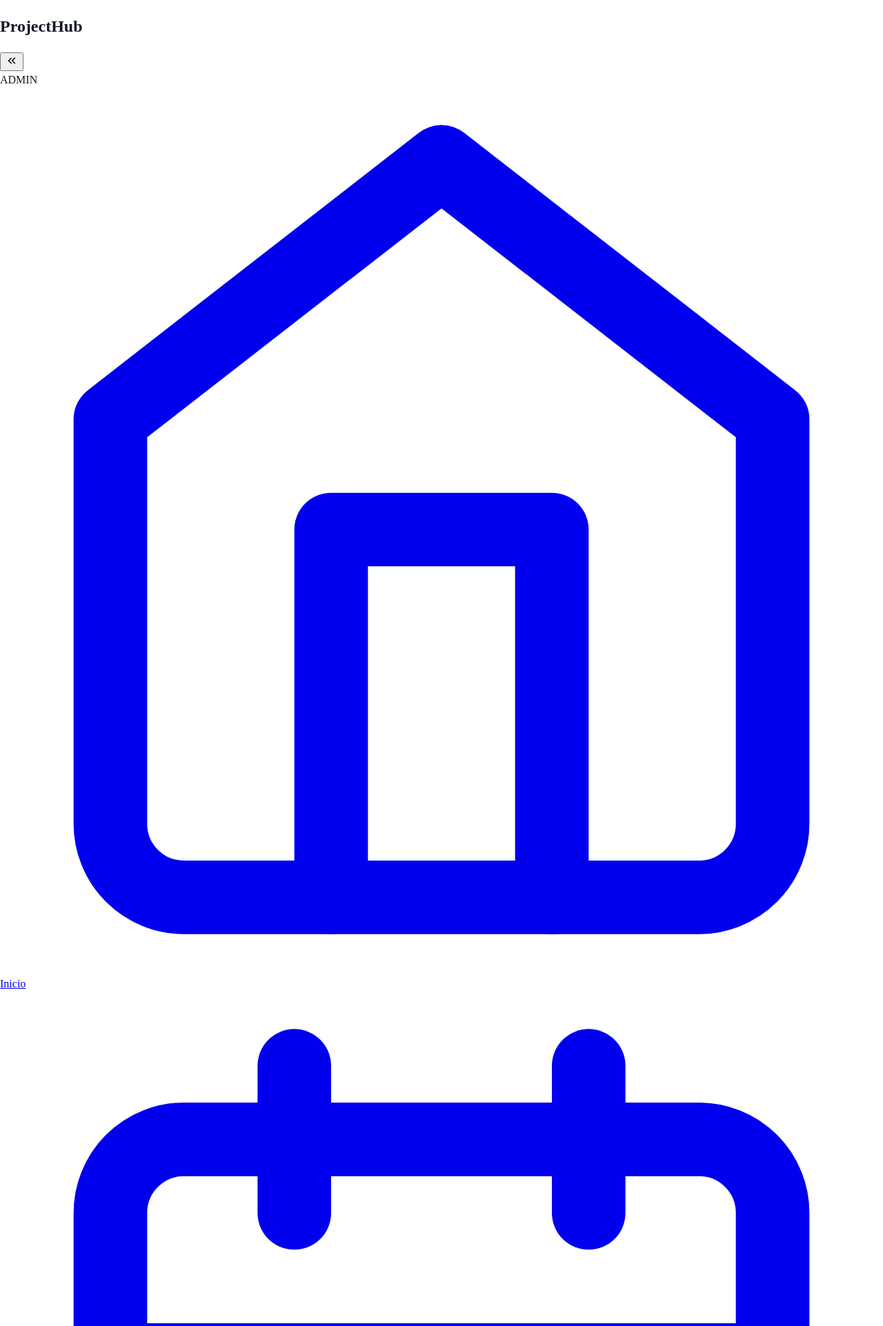
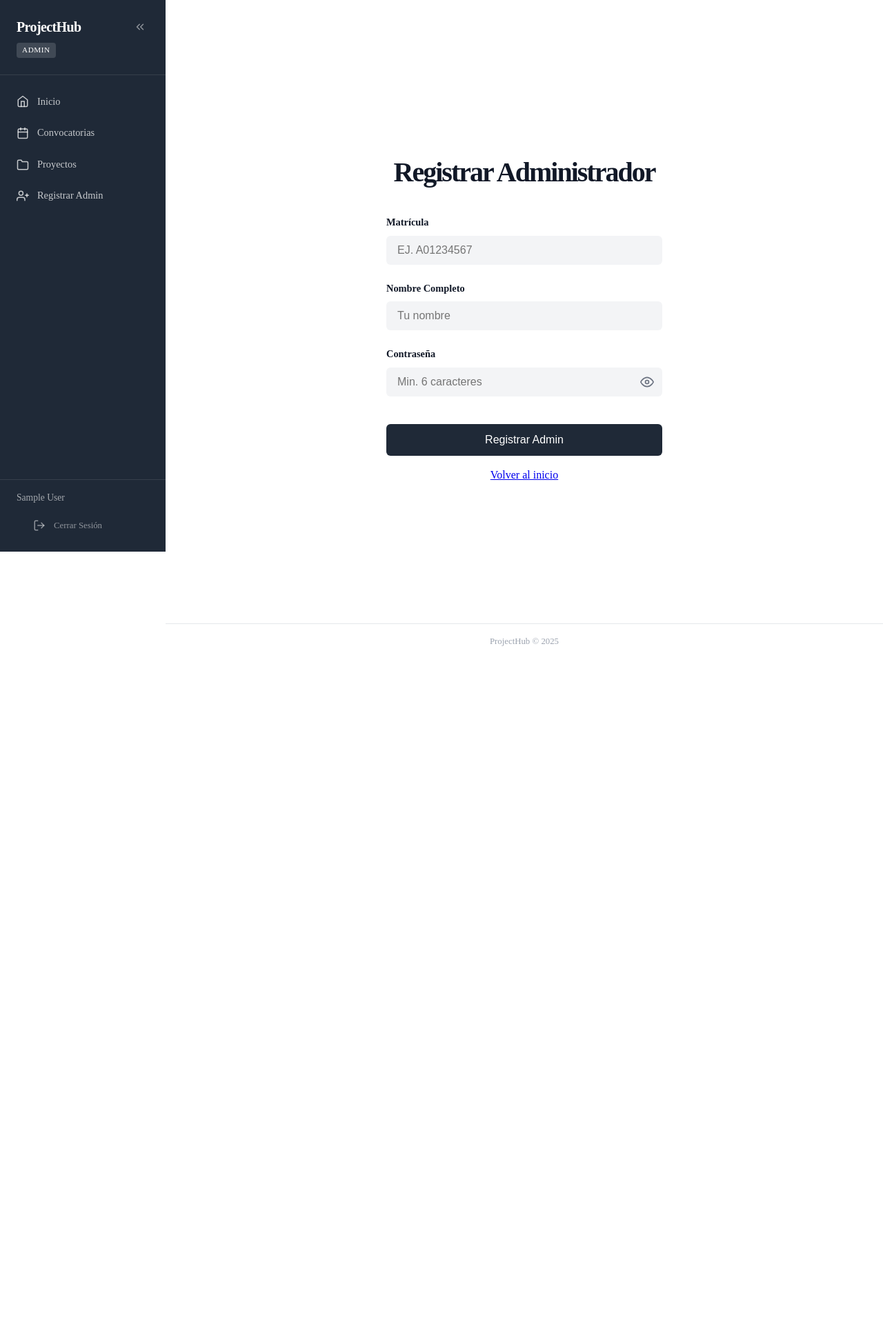
Before and after one commit to Angel-crypt/project-hub, a Flask app: page /auth/register-admin in a window 1280 px wide. Shown: the top 1923 px of the page at 69% size. After the commit the page ends 937 px from the top, so only its background shows below. Run offline with Flask 3, Linux system fonts and the light colour scheme; the visitor is signed in with stand-in values (Sample User, id 1).

Commit message:
feat: implement responsive sidebar layout with toggle functionality

```diff
--- a/static/css/styles.css
+++ b/static/css/styles.css
@@ -5,6 +5,8 @@
     --accent-primary: #1f2937;
     --accent-secondary: #e5e7eb;
     --input-bg: #f3f4f6;
+    --sidebar-width: 240px;
+    --sidebar-collapsed-width: 60px;
 }
 
 /* Global Styles */
@@ -16,7 +18,216 @@ body {
     line-height: 1.5;
 }
 
-/* Login Page Specifics */
+/* ========== App Layout (authenticated) ========== */
+.app-layout {
+    display: flex;
+    min-height: 100vh;
+}
+
+/* Sidebar */
+.sidebar {
+    width: var(--sidebar-width);
+    background-color: var(--accent-primary);
+    color: #ffffff;
+    display: flex;
+    flex-direction: column;
+    position: fixed;
+    top: 0;
+    left: 0;
+    height: 100vh;
+    transition: width 0.25s ease;
+    overflow: hidden;
+}
+
+.sidebar-header {
+    padding: 1.5rem;
+    border-bottom: 1px solid rgba(255, 255, 255, 0.1);
+}
+
+.sidebar-header-top {
+    display: flex;
+    align-items: center;
+    justify-content: space-between;
+}
+
+.sidebar-title {
+    margin: 0;
+    font-size: 1.25rem;
+    font-weight: 700;
+    letter-spacing: -0.03em;
+    white-space: nowrap;
+}
+
+.sidebar-toggle {
+    background: none;
+    border: none;
+    color: rgba(255, 255, 255, 0.5);
+    cursor: pointer;
+    padding: 0.25rem;
+    display: flex;
+    align-items: center;
+    justify-content: center;
+    border-radius: 4px;
+    transition: all 0.2s;
+    flex-shrink: 0;
+}
+
+.sidebar-toggle:hover {
+    color: #ffffff;
+    background-color: rgba(255, 255, 255, 0.1);
+}
+
+.sidebar-toggle svg {
+    transition: transform 0.25s ease;
+}
+
+.sidebar-role {
+    font-size: 0.7rem;
+    background-color: rgba(255, 255, 255, 0.15);
+    padding: 0.15rem 0.5rem;
+    border-radius: 4px;
+    display: inline-block;
+    margin-top: 0.5rem;
+    letter-spacing: 0.05em;
+    white-space: nowrap;
+}
+
+.sidebar-nav {
+    flex: 1;
+    display: flex;
+    flex-direction: column;
+    padding: 1rem 0;
+}
+
+.sidebar-icon {
+    width: 18px;
+    height: 18px;
+    flex-shrink: 0;
+}
+
+.sidebar-link {
+    display: flex;
+    align-items: center;
+    gap: 0.75rem;
+    padding: 0.75rem 1.5rem;
+    color: rgba(255, 255, 255, 0.75);
+    text-decoration: none;
+    font-size: 0.9rem;
+    transition: all 0.2s;
+    white-space: nowrap;
+}
+
+.sidebar-link:hover {
+    color: #ffffff;
+    background-color: rgba(255, 255, 255, 0.1);
+}
+
+.sidebar-label {
+    transition: opacity 0.2s ease;
+}
+
+.sidebar-bottom {
+    padding: 1rem 1.5rem;
+    border-top: 1px solid rgba(255, 255, 255, 0.1);
+}
+
+.sidebar-user {
+    display: block;
+    font-size: 0.85rem;
+    color: rgba(255, 255, 255, 0.6);
+    margin-bottom: 0.5rem;
+    white-space: nowrap;
+    overflow: hidden;
+    text-overflow: ellipsis;
+    transition: opacity 0.2s ease;
+}
+
+.sidebar-logout {
+    color: rgba(255, 255, 255, 0.5) !important;
+    font-size: 0.8rem;
+}
+
+.sidebar-logout:hover {
+    color: #f87171 !important;
+    background-color: transparent !important;
+}
+
+/* Sidebar Collapsed */
+body.sidebar-collapsed .sidebar {
+    width: var(--sidebar-collapsed-width);
+}
+
+body.sidebar-collapsed .sidebar-title,
+body.sidebar-collapsed .sidebar-role,
+body.sidebar-collapsed .sidebar-label,
+body.sidebar-collapsed .sidebar-user {
+    display: none;
+}
+
+body.sidebar-collapsed .sidebar-toggle svg {
+    transform: rotate(180deg);
+}
+
+body.sidebar-collapsed .sidebar-link {
+    justify-content: center;
+    padding: 0.75rem 0;
+    gap: 0;
+}
+
+body.sidebar-collapsed .sidebar-header {
+    padding: 1rem 0;
+}
+
+body.sidebar-collapsed .sidebar-header-top {
+    justify-content: center;
+}
+
+body.sidebar-collapsed .sidebar-bottom {
+    padding: 0.75rem 0;
+    text-align: center;
+}
+
+body.sidebar-collapsed .main-content {
+    margin-left: var(--sidebar-collapsed-width);
+}
+
+body.sidebar-collapsed .app-footer--auth {
+    margin-left: var(--sidebar-collapsed-width);
+}
+
+/* Main Content */
+.main-content {
+    flex: 1;
+    margin-left: var(--sidebar-width);
+    padding: 2rem;
+}
+
+.page-header h1 {
+    font-size: 1.75rem;
+    font-weight: 700;
+    letter-spacing: -0.03em;
+    margin: 0 0 1.5rem 0;
+}
+
+/* Footer */
+.app-footer {
+    padding: 1rem 2rem;
+    border-top: 1px solid var(--accent-secondary);
+    text-align: center;
+    transition: margin-left 0.25s ease;
+}
+
+.app-footer--auth {
+    margin-left: var(--sidebar-width);
+}
+
+.app-footer p {
+    margin: 0;
+    font-size: 0.8rem;
+    color: #9ca3af;
+}
+
+/* ========== Public Layout (login/register) ========== */
 .login-page {
     display: flex;
     justify-content: center;
@@ -44,11 +255,9 @@ body {
     padding: 0.75rem 1.5rem;
     border-radius: 8px;
     text-decoration: none;
-    font-family: var(--font-mono);
     font-weight: 600;
     font-size: 0.9rem;
     border: 1px solid #d1d5db;
-    /* Subtle border */
     transition: all 0.2s;
     cursor: pointer;
 }
@@ -61,7 +270,6 @@ body {
 
 .auth-tab.inactive {
     background-color: transparent;
-    /* Or light color */
     color: var(--text-color);
     border-color: #9ca3af;
 }
@@ -69,7 +277,6 @@ body {
 .auth-tab.inactive:hover {
     background-color: rgba(0, 0, 0, 0.05);
 }
-
 
 .login-header {
     margin-bottom: 2rem;
@@ -82,10 +289,10 @@ body {
     letter-spacing: -0.05em;
 }
 
+/* Forms */
 .form-group {
     margin-bottom: 1.5rem;
     text-align: left;
-    /* Inputs aligned left, but container centered? */
     max-width: 400px;
     margin-left: auto;
     margin-right: auto;
@@ -106,8 +313,6 @@ body {
     background-color: var(--input-bg);
     border-radius: 6px;
     font-size: 1rem;
-    font-family: var(--font-sans);
-    /* Inputs usually sans for readability? Or mono? formatting guide said mono headers.. let's keep sans for input text */
     transition: box-shadow 0.2s;
     box-sizing: border-box;
     color: #374151;
@@ -127,7 +332,6 @@ body {
     border: none;
     border-radius: 6px;
     font-size: 1rem;
-    font-family: var(--font-mono);
     cursor: pointer;
     transition: opacity 0.2s;
     margin-top: 1rem;
@@ -157,7 +361,7 @@ body {
     align-items: center;
 }
 
-/* Flash Messages */
+/* ========== Flash Messages ========== */
 .flash-message {
     position: fixed;
     top: 20px;
@@ -179,7 +383,7 @@ body {
     background-color: #dc2626;
 }
 
-/* Error Modal */
+/* ========== Error Modal ========== */
 .error-overlay {
     position: fixed;
     z-index: 1000;
```
